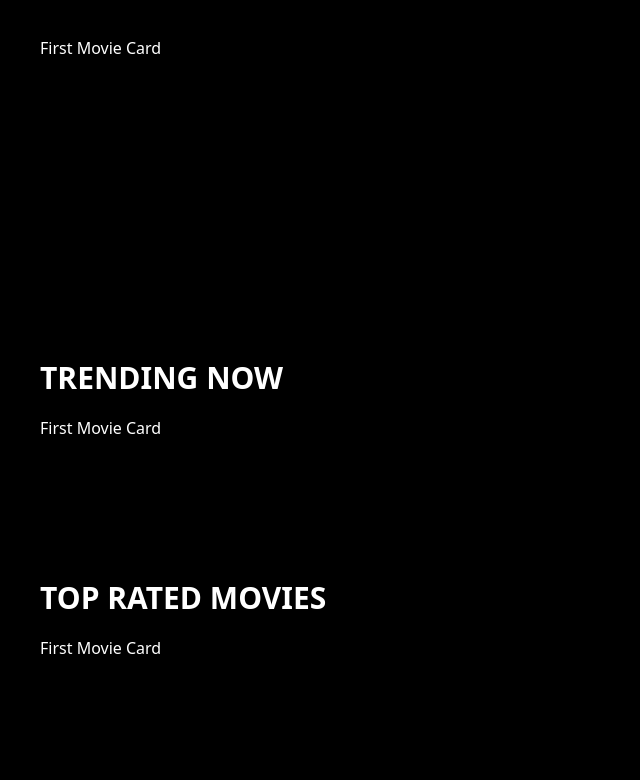
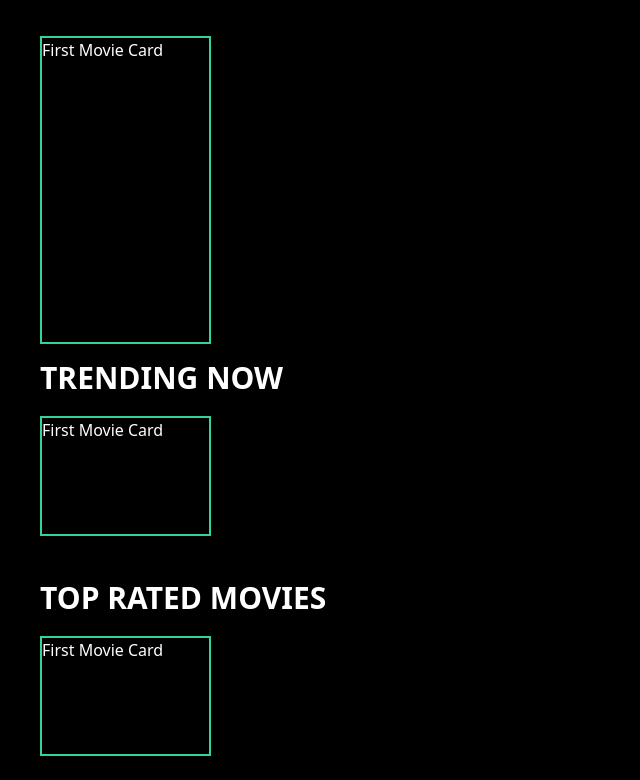
Before and after one commit to Nishkarsh1606/netflix-v0, a website: page index.html in a window 1280 px wide. Shown: the part 440-1220 px from the top of the page, without its empty margins (0-640 px from the left). Drawn offline with Linux system fonts and the light colour scheme.

Commit message:
add sections and comments

```diff
--- a/index.html
+++ b/index.html
@@ -8,6 +8,8 @@
     <link rel="stylesheet" href="./public/output.css">
 </head>
 <body class="bg-black text-white">
+
+<!-- Feature movie section  -->
     <section id="featured-movie">
         <div class="container ml-10 h-[50vh] flex flex-col justify-center space-y-1">
             <div><h1 id="featuredMovieTitle" class="text-[2.5rem]">Title for Feature movie</h1></div>
@@ -21,32 +23,32 @@
         </div>
     </section>
 
-    <!-- Netflix originals section -->
+<!-- Netflix originals section -->
     <section id="netflixOriginals" class="h-[50vh] ml-10">
         <h1 class="text-3xl font-semibold mb-10">NETFLIX ORIGINALS</h1>
         <div class="flex space-x-5">
             <div class="h-[38.5vh]">
-                <div class="min-h-full min-w-[13.33vw]">First Movie Card</div>
+                <div class="min-h-full min-w-[13.33vw] border-2 border-emerald-400">First Movie Card</div>
             </div>
         </div>
     </section>
 
-    <!-- Trending Now section -->
+<!-- Trending Now section -->
     <section id="trendingNow" class="h-[25vh] ml-10 mb-5">
         <h1 class="text-3xl font-semibold mb-5">TRENDING NOW</h1>
         <div class="flex space-x-5">
             <div class="h-[15vh]">
-                <div class=" min-h-full min-w-[13.33vw]">First Movie Card</div>
+                <div class=" min-h-full min-w-[13.33vw] border-2 border-emerald-400">First Movie Card</div>
             </div>
         </div>
     </section>
 
-    <!-- Top rated movies section -->
+<!-- Top rated movies section -->
     <section id="topRated" class="h-[25vh] ml-10">
         <h1 class="text-3xl font-semibold mb-5">TOP RATED MOVIES</h1>
         <div class="flex space-x-5 ">
             <div class="h-[15vh]">
-                <div class="min-h-full min-w-[13.33vw]">First Movie Card</div>
+                <div class="min-h-full min-w-[13.33vw] border-2 border-emerald-400">First Movie Card</div>
             </div>
         </div>
     </section>
```
Also changed, not shown: public/output.css.
